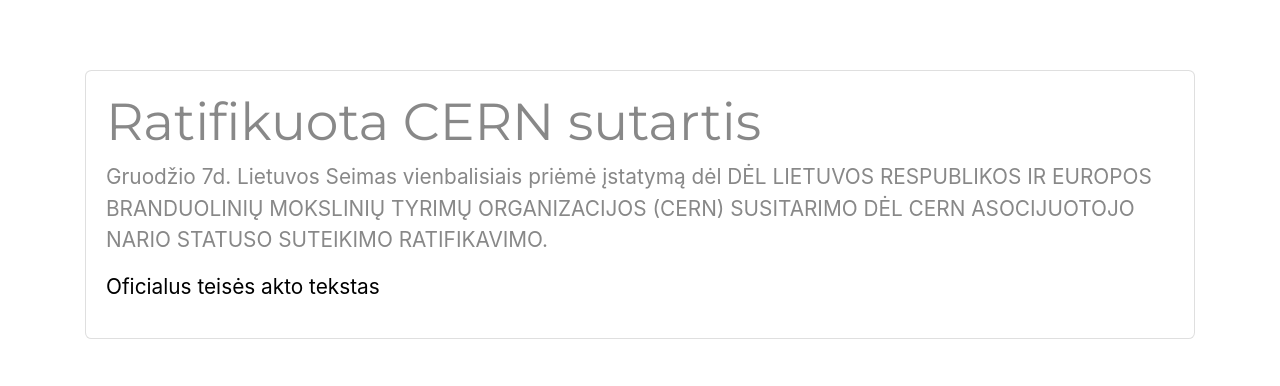
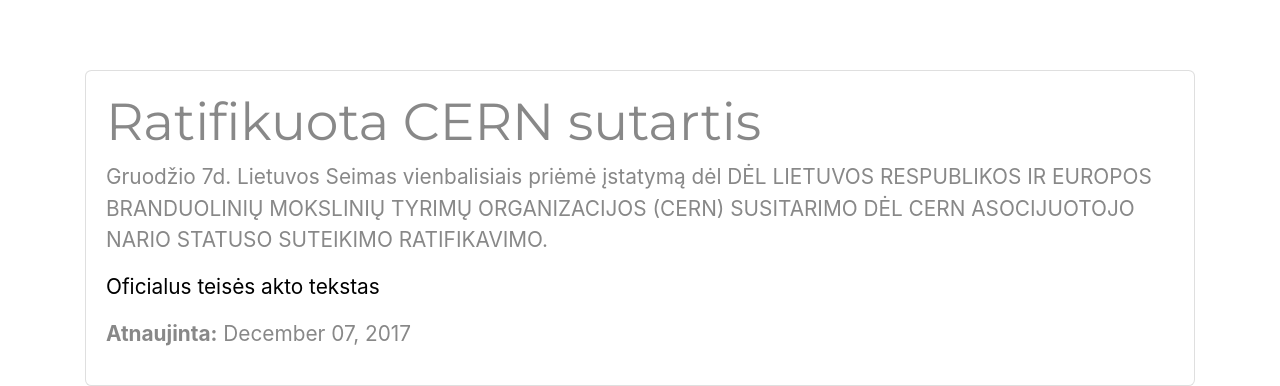
Before and after one commit to GintasS/testing-gintautas.github.io, a Jekyll site: the page built from posts.html, in a window 1280 px wide and 900 px high, scrolled down 1266 px, cut to the strip 514-900 px from the top of the window. Built offline with Jekyll 4.4.1, drawn with Linux system fonts in a browser that asks for light colours; before the commit the page ends 2119 px from its top, so only the background shows below that.

Commit message:
Added date back to a message.

```diff
--- a/posts.html
+++ b/posts.html
@@ -53,6 +53,10 @@
 				<p>Gruodžio 7d. Lietuvos Seimas vienbalisiais priėmė įstatymą dėl DĖL LIETUVOS RESPUBLIKOS IR EUROPOS BRANDUOLINIŲ MOKSLINIŲ TYRIMŲ ORGANIZACIJOS (CERN) SUSITARIMO DĖL CERN ASOCIJUOTOJO NARIO STATUSO SUTEIKIMO RATIFIKAVIMO.</p>
 				<p><a href="https://www.e-tar.lt/portal/lt/legalAct/ac77fce0e01111e7b3f0a470b0373cb2">Oficialus teisės akto tekstas</a></p>
 			  </section>
+
+			  <footer class="page__meta">
+				<p class="page__date"><strong><!-- <i class="fas fa-fw fa-calendar-alt" aria-hidden="true"></i> --> Atnaujinta:</strong> <time datetime="2017-12-07T00:00:00+00:00">December 07, 2017</time></p>
+			  </footer>
 			</div>
 		  </article>
 		</section>
```
